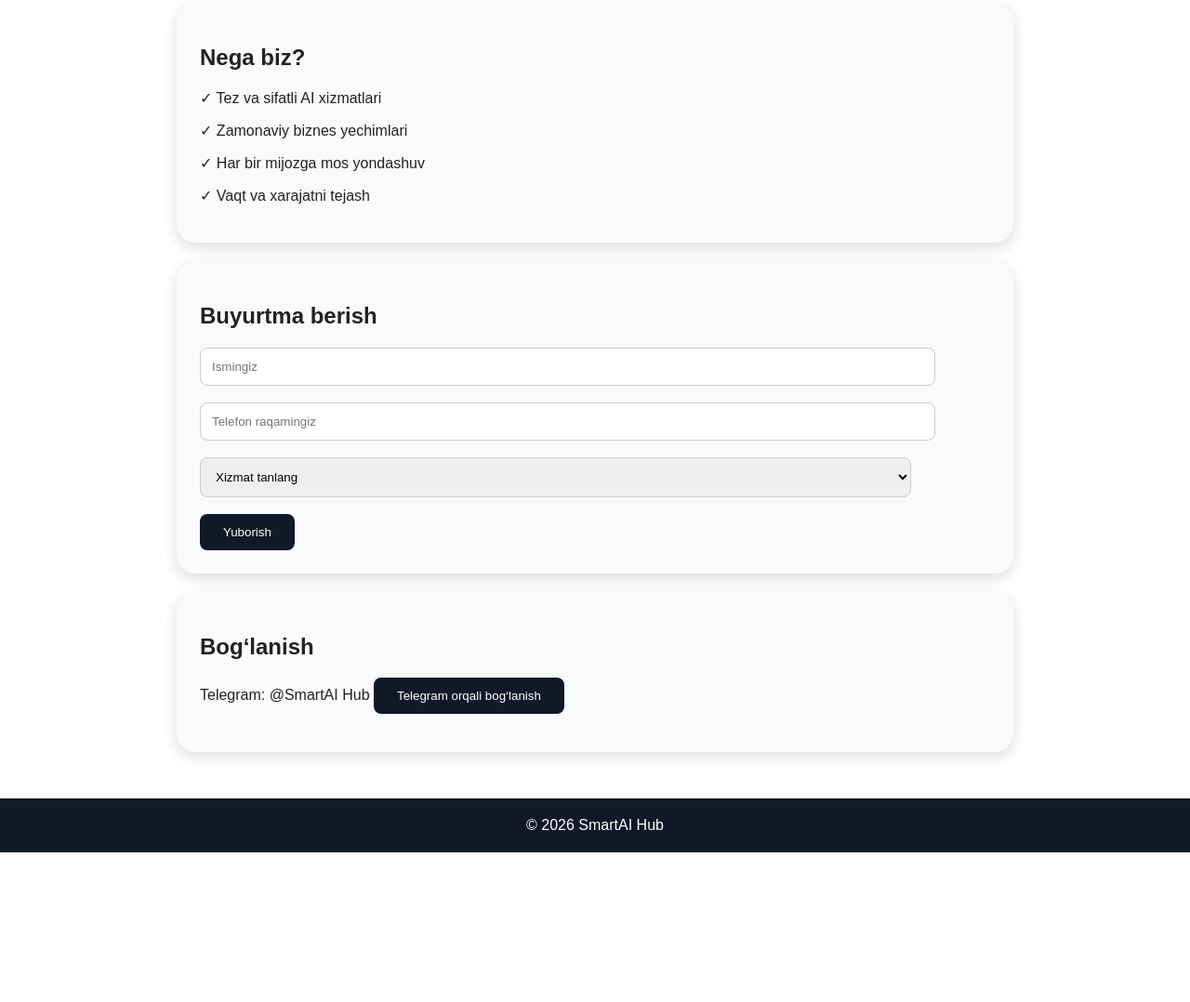
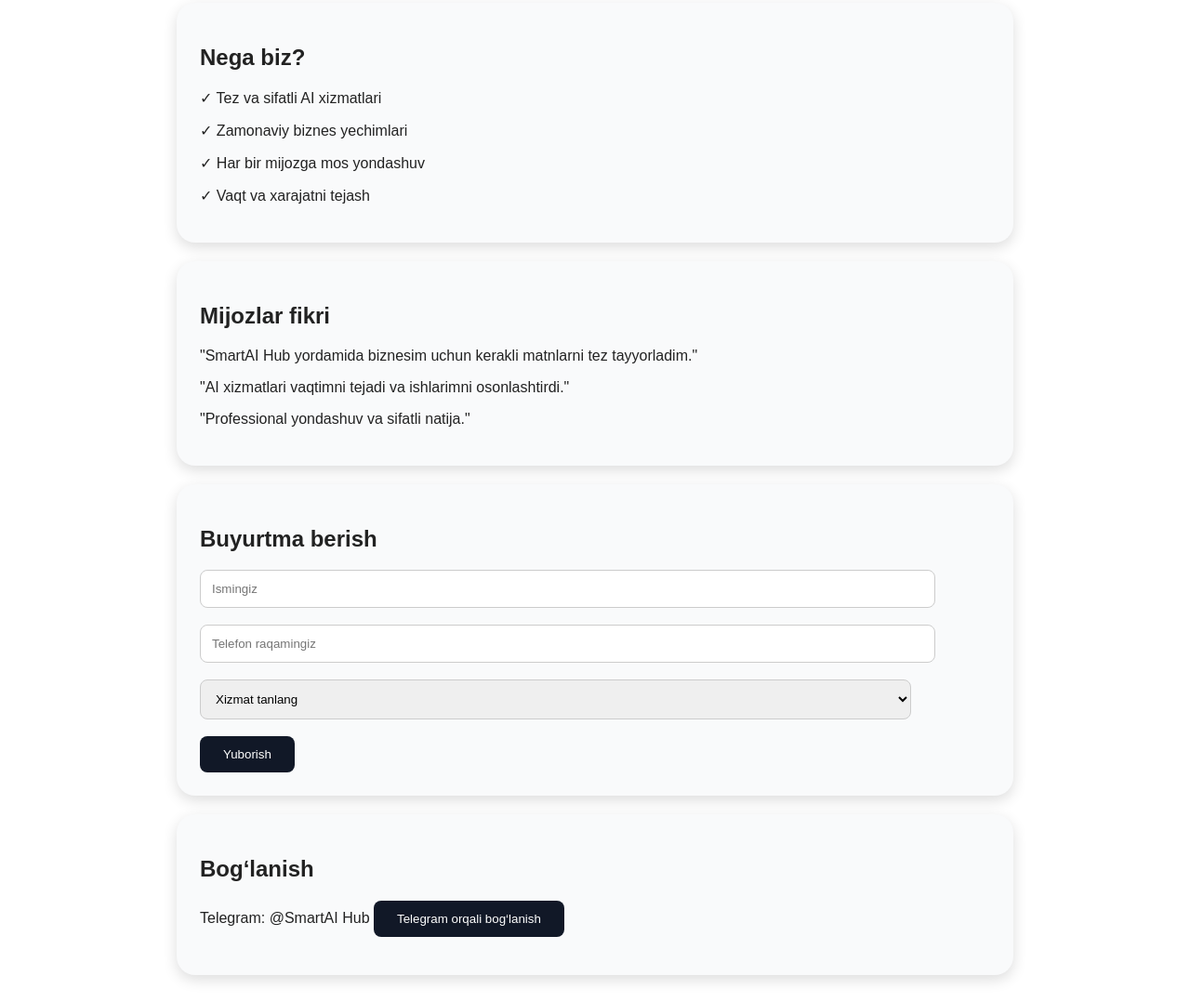
Before and after one commit to sanjarbekkadamov-dev/smartaihub.com, a plain HTML site: page index.html in a window 1280 px wide. Shown: the part 1053-2131 px from the top of the page at 93% size. Before the commit the page ends 1970 px from the top, so only its background shows below. Drawn offline with Linux system fonts and the light colour scheme.

Commit message:
Update index.html

```diff
--- a/index.html
+++ b/index.html
@@ -192,7 +192,23 @@ Biz reklama, matn yaratish, tarjima va biznes rivojlantirish bo‘yicha yordam b
 <p>✓ Vaqt va xarajatni tejash</p>
 
 </div>
+<div class="card">
 
+<h2>Mijozlar fikri</h2>
+
+<p>
+"SmartAI Hub yordamida biznesim uchun kerakli matnlarni tez tayyorladim."
+</p>
+
+<p>
+"AI xizmatlari vaqtimni tejadi va ishlarimni osonlashtirdi."
+</p>
+
+<p>
+"Professional yondashuv va sifatli natija."
+</p>
+
+</div>
 
 <div class="card">
 
```
